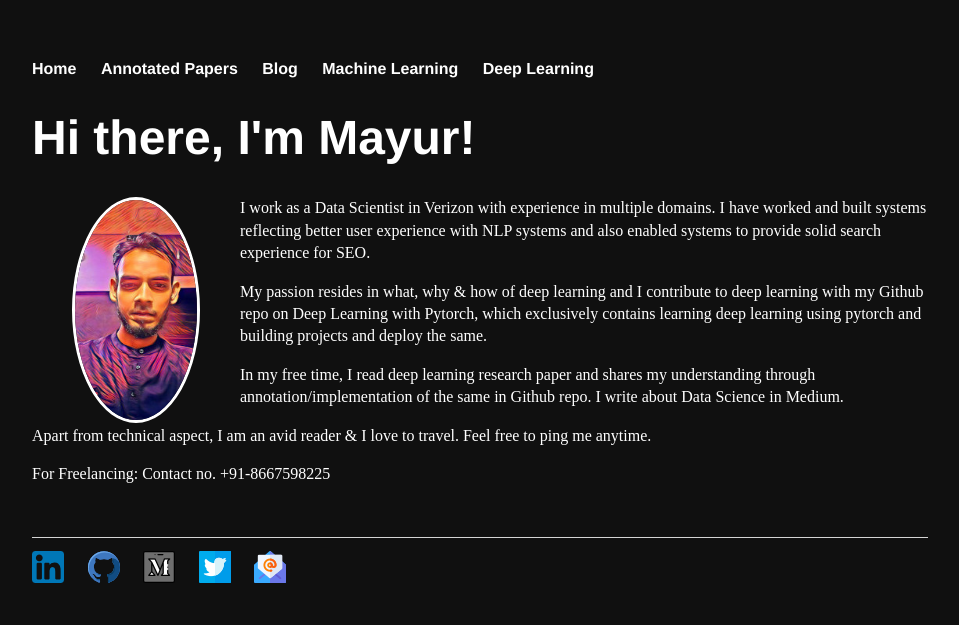
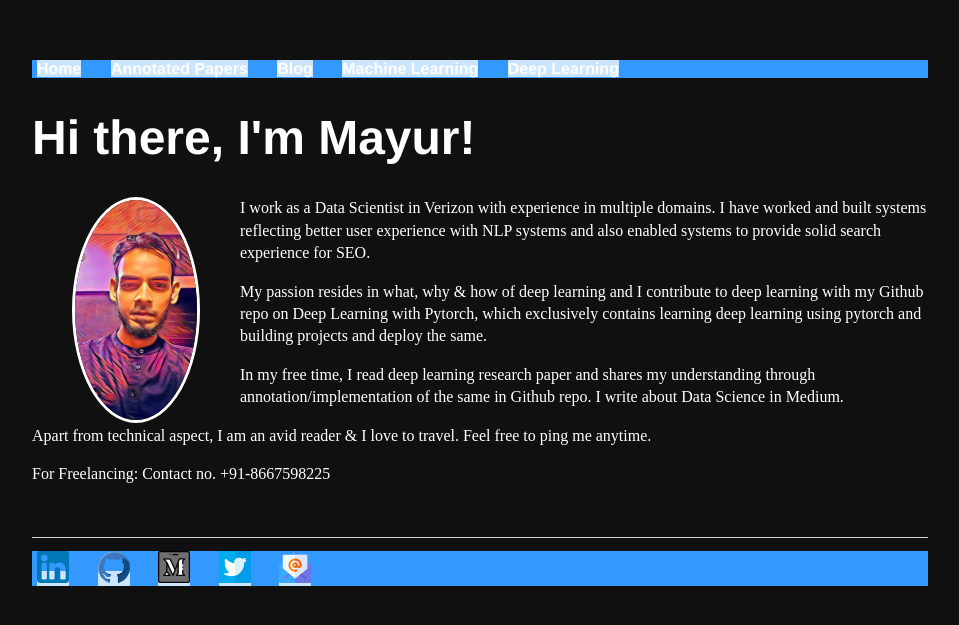
Before and after one commit to Mayurji/mayurji.github.io, a Jekyll site: the page built from index.html, in a window 1280 px wide. Shown: the top 625 px of the page, without its empty margins (160-1119 px from the left). Built offline with Jekyll 4.4.1, drawn with Linux system fonts in a browser that asks for light colours.

Commit message:
Update main.css

```diff
--- a/css/main.css
+++ b/css/main.css
@@ -16,10 +16,26 @@ nav ul li, footer ul li {
     color: white;
 }
 
-div ul li{
-color: white;
+ol {
+  background: #ff9999;
+  padding: 20px;
 }
 
+ul {
+  background: #3399ff;
+  padding: 20px;
+}
+
+ol li {
+  background: #ffe5e5;
+  padding: 5px;
+  margin-left: 35px;
+}
+
+ul li {
+  background: #cce5ff;
+  margin: 5px;
+}
 
 ul li::before {
   color: white;
```
